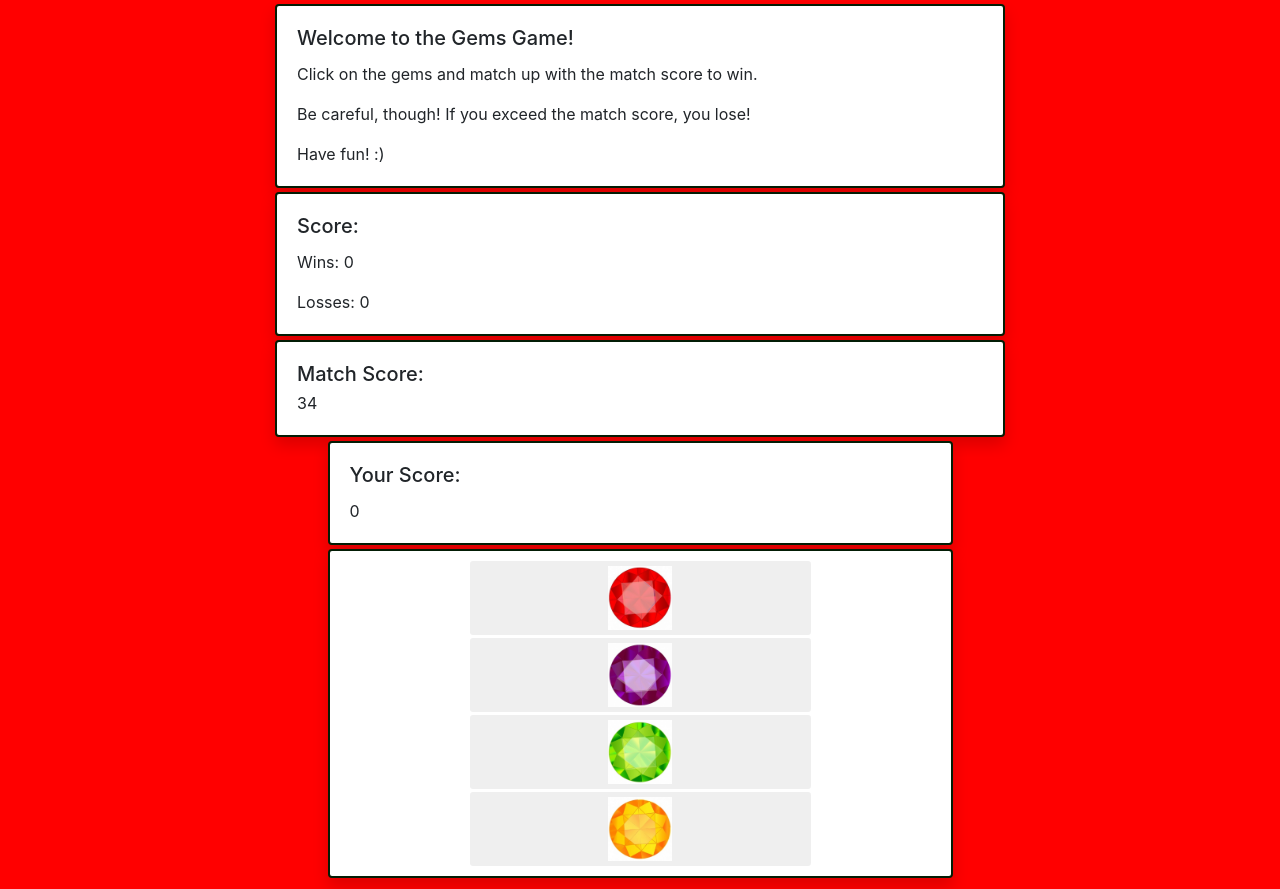
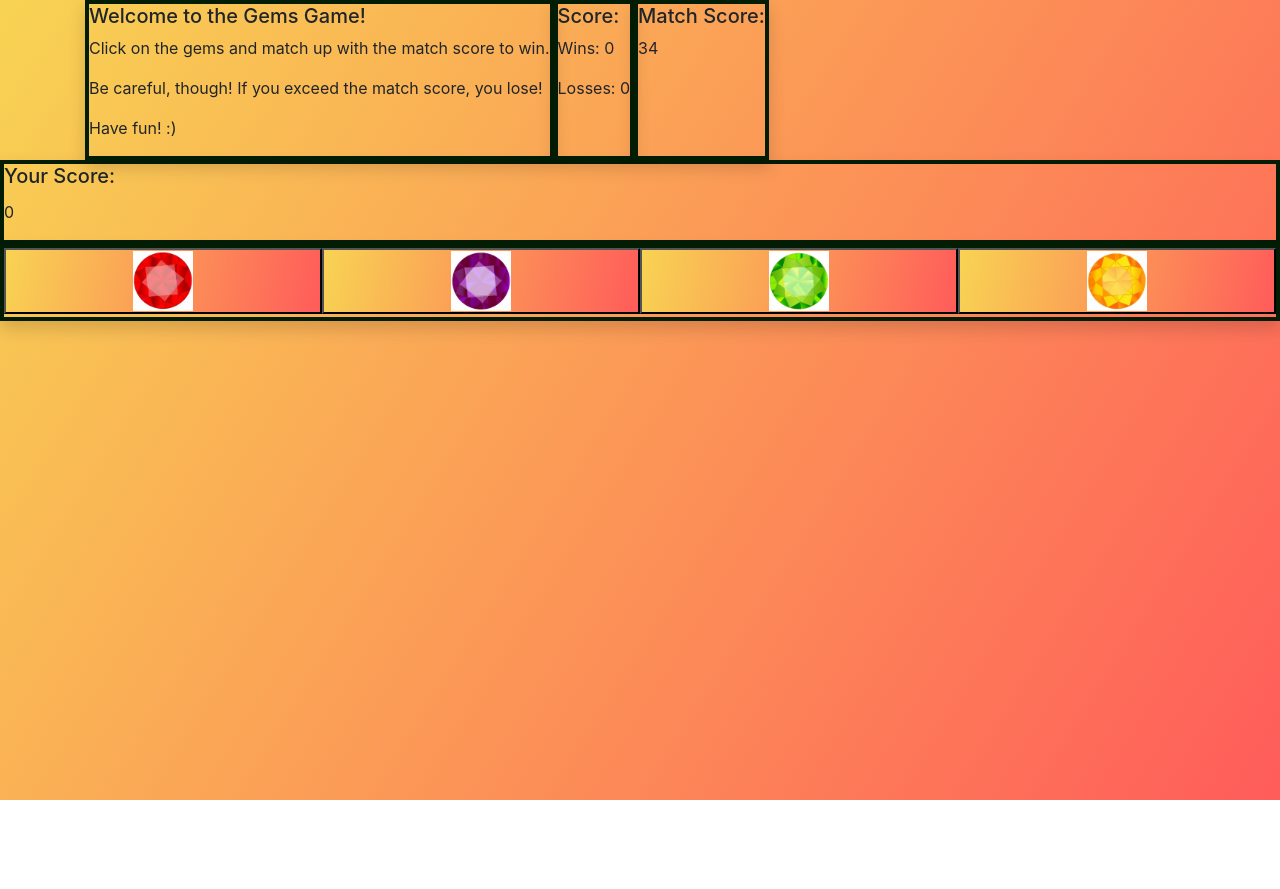
Before and after one commit to nkeledjian/Gem-Game, a plain HTML site: page index.html in a window 1280 px wide. After the commit the page ends 800 px from the top, so only its background shows below. Drawn offline with nearby package versions, Linux system fonts and the light colour scheme.

Commit message:
overhauling styling - replacing bootstrap with plain css

```diff
--- a/assets/css/style.css
+++ b/assets/css/style.css
@@ -1,25 +1,54 @@
+html {
+    height: 100%;
+}
 body {
-    background-color: rgb(255, 0, 0);
+    height: 100vh;
+    margin: 0;
+    background-repeat: no-repeat;
+    background-attachment: fixed;
+     background: #F8D353;
+     background: -webkit-linear-gradient(top left, #F8D353, #FF5C5A);
+     background: -moz-linear-gradient(top left, #F8D353, #FF5C5A);
+     background: linear-gradient(top left, #F8D353, #FF5C5A);
+     -webkit-background-size: cover;
+    -moz-background-size: cover;
+    -o-background-size: cover;
+    background-size: cover;
 }
 
 img {
-    width: 20%;
-    height: 20%;
+  width: 20%;
+  height: 20%;
 }
 
 /* EFFECTS */
 .shadow {
-    box-shadow: 0px 20px;
+  box-shadow: 0px 20px;
 }
 
-.margin {
-    margin-top: 4px;
-}
+/* .margin {
+  margin-top: 4px;
+} */
 
 .cardBorder {
-    border: 2px solid rgb(3, 29, 5);
+  border: 4px solid rgb(3, 29, 5);
 }
 
 button {
-    margin-bottom: 3px;
+  margin-bottom: 3px;
+  background: #F8D353;
+     background: -webkit-linear-gradient(top left, #F8D353, #FF5C5A);
+     background: -moz-linear-gradient(top left, #F8D353, #FF5C5A);
+     background: linear-gradient(top left, #F8D353, #FF5C5A);
 }
+
+.container {
+    display:flex;
+    /* height:100vh; */
+}
+
+.gem-container{
+    display: flex;
+    justify-content: center;
+    align-items: center;
+}
--- a/index.html
+++ b/index.html
@@ -10,67 +10,70 @@
 </head>
 <body>
 <div class="container">
-    <div class="row">
-        <div class="offset-sm-2">
-        </div>
-        <div class="col-sm-8">
-            <div class="card margin shadow cardBorder">
-                <div class="card-body">
-                    <h5 class="card-title">Welcome to the Gems Game!</h5>
-                    <p class="card-text">Click on the gems and match up with the match score to win.</p>
-                    <p class="card-text">Be careful, though! If you exceed the match score, you lose!</p>
-                    <p class="card-text">Have fun! :)</p>
+    <!-- <div class="row"> -->
+
+            <!-- class='card' -->
+            <div class="margin shadow cardBorder">
+                <!-- class="card-body" -->
+                <div>
+                    <h5>Welcome to the Gems Game!</h5>
+                    <p>Click on the gems and match up with the match score to win.</p>
+                    <p>Be careful, though! If you exceed the match score, you lose!</p>
+                    <p>Have fun! :)</p>
                 </div>
             </div>
-
-            <div class="card margin shadow cardBorder">
-                <div class="card-body">
-                    <h5 class="card-title">Score:</h5>
-                    <p class="card-text">Wins: <span id="wins">0</span></p>
-                    <p class="card-text">Losses: <span id="losses">0</span></p>
+            <!-- class='card' -->
+            <div class="margin shadow cardBorder">
+                <!-- class="card-body" -->
+                <div>
+                    <h5>Score:</h5>
+                    <p>Wins: <span id="wins">0</span></p>
+                    <p>Losses: <span id="losses">0</span></p>
                 </div>
             </div>
-
-            <div class="card margin shadow cardBorder">
+            <!-- class='card' -->
+            <div class="margin shadow cardBorder">
                 <div="card-body">
-                    <h5 class="card-title" style="margin: 20px 0 5px 20px">Match Score:</h5>
-                    <p class="card-text" style="margin: 0 0 20px 20px"><span id="matchNumCount">0</span></p>
+                    <h5>Match Score:</h5>
+                    <p><span id="matchNumCount">0</span></p>
                 </div>
             </div>
-        </div>
-        <div class="offset-sm-2">
-        </div>
-    </div>
-    <div class="row">
-        <div class="offset-sm-3">
-        </div>
-        <div class="col-sm-6">
-            <div class="card margin shadow cardBorder">
-                <div class="card-body">
+        <!-- </div> -->
+
+    <!-- </div>  -->
+    <!-- <div class="row"> -->
+
+        <!-- class="col-sm-8" -->
+        <div>
+            <!-- class="card  -->
+            <div class="shadow cardBorder">
+                <!-- class="card-body" -->
+                <div>
                     <h5 class="card-title">Your Score:</h5>
-                    <p class="card-text"><span id="score">0</span></p>
+                    <p><span id="score">0</span></p>
                 </div>
             </div>
-            <div class="card text-center margin shadow cardBorder">
-                <div class="card-body" style="margin: -10px 0 -13px 0">
-                    <button class="btn btn-sm gem" value=0>
+            <!-- class="card  -->
+            <div class="gem-container shadow cardBorder">
+                <!-- class="card-body" -->
+                <!-- <div class=""> -->
+                    <button class="gem" value=0>
                         <img src="./assets/images/redGem.jpg">
                     </button>
-                    <button class="btn btn-sm gem" value=1>
+                    <button class="gem" value=1>
                         <img src="./assets/images/purpleGem.jpg">
                     </button>
-                    <button class="btn btn-sm gem" value=2>
+                    <button class="gem" value=2>
                         <img src="./assets/images/greenGem.jpg">
                     </button>
-                    <button class="btn btn-sm gem" value=3>
+                    <button class="gem" value=3>
                         <img src="./assets/images/amberGem.jpg">
                     </button>
-                </div>
+                <!-- </div> -->
             </div>
         </div>
-        <div class="offset-sm-3">
-        </div>
-    </div>
+
+    <!-- </div> -->
 </div>
 </body>
     <!-- load jQuery before javascript! -->
```
